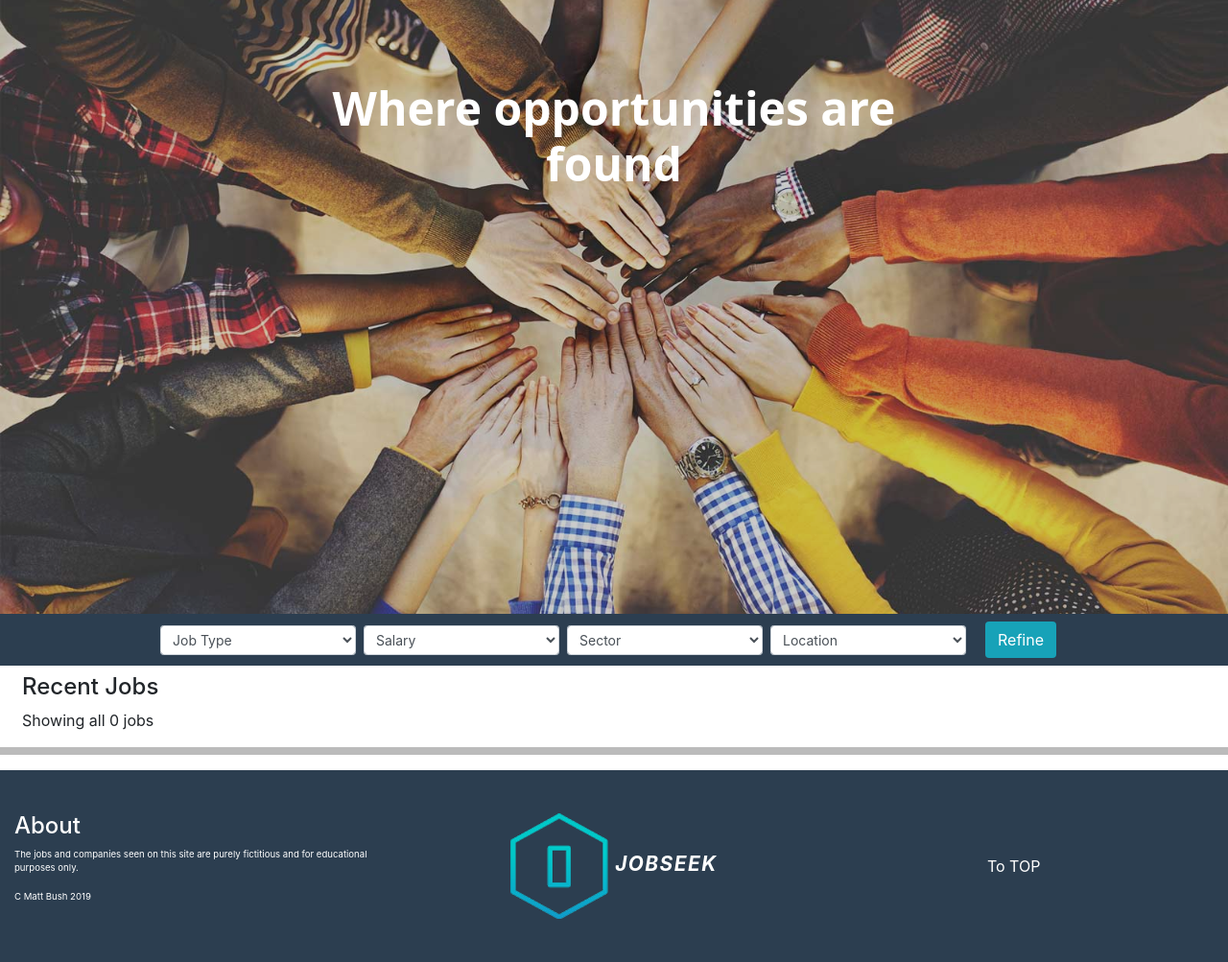
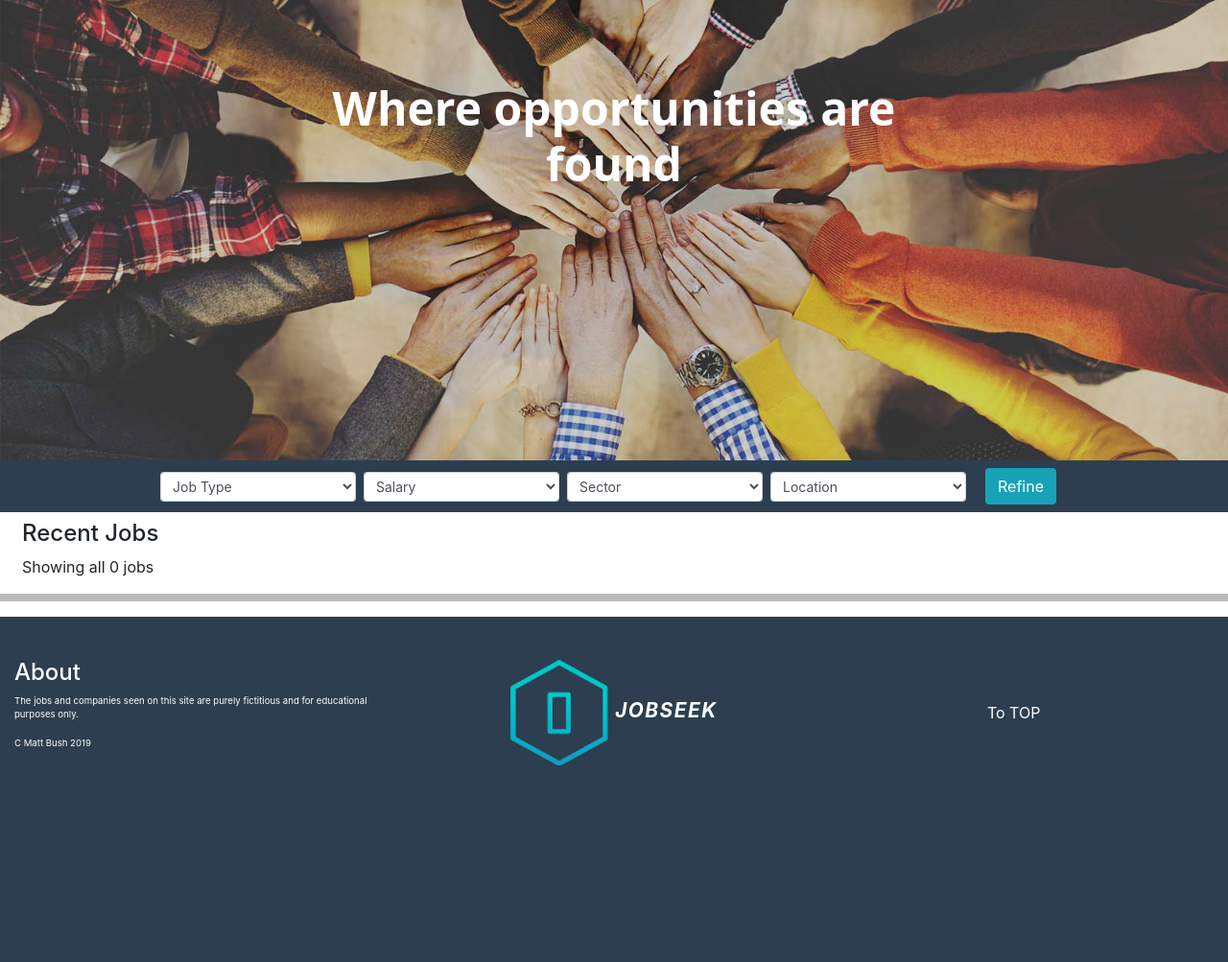
Before and after one commit to gitbush/jobseek, a Flask app: page / in a window 1280 px wide. Shown: the part 76-1079 px from the top of the page at 96% size. After the commit the page ends 874 px from the top, so only its background shows below. Run offline with Flask 2, Linux system fonts and the light colour scheme; data that the repository does not hold is empty; some libraries are stand-ins or nearby versions.

Commit message:
Change height of home jumbotron
Users can see there is more to the screen on refresh

```diff
--- a/jobseek/static/css/main.css
+++ b/jobseek/static/css/main.css
@@ -101,7 +101,7 @@ html, body {
 
 .home-jumbotron {
   background-image: url("/static/assets/images/culture-people-background.jpg");
-  height: 70vh;
+  height: 40vh;
   padding: 0px;
   margin: 0px;
   background-position: 55% 60%;
@@ -111,9 +111,15 @@ html, body {
   border-radius: 0;
 }
 
+@media screen and (min-width: 500px) and (max-width: 767px) {
+  .home-jumbotron {
+    height: 50vh;
+  }
+}
+
 @media screen and (min-width: 900px) {
   .home-jumbotron {
-    height: 80vh;
+    height: 60vh;
   }
 }
 
--- a/jobseek/static/scss/2-components/_home_job_post.scss
+++ b/jobseek/static/scss/2-components/_home_job_post.scss
@@ -1,14 +1,17 @@
 .home-jumbotron{
     background-image: url('/static/assets/images/culture-people-background.jpg');
-    height: 70vh;
+    height: 40vh;
     padding: 0px;
     margin: 0px;
     background-position: 55% 60%; /* Center the image */
     // // background-repeat: no-repeat; /* Do not repeat the image */
     background-size: cover; /* Resize the background image to cover the entire container */
     border-radius: 0;
+    @include large-mobile-device{
+        height: 50vh;
+    }
     @include all-desktop-devices{
-        height: 80vh;
+        height: 60vh;
     }
 }
 
--- a/jobseek/templates/home.html
+++ b/jobseek/templates/home.html
@@ -13,7 +13,7 @@
         <!--**** refine results section ****-->
         <div class="row">
             <div class="col-12">
-                <form method="POST" action="#refine-form" id="refine-form">
+                <form method="POST" action="" id="refine-form">
                     <!-- CSRF token needed for flask-wtf security -->
                     {{ form.csrf_token }}
                     <div class="row refine justify-content-around justify-content-sm-center p-3 p-sm-1">
```
Also changed, not shown: 1 other file.
